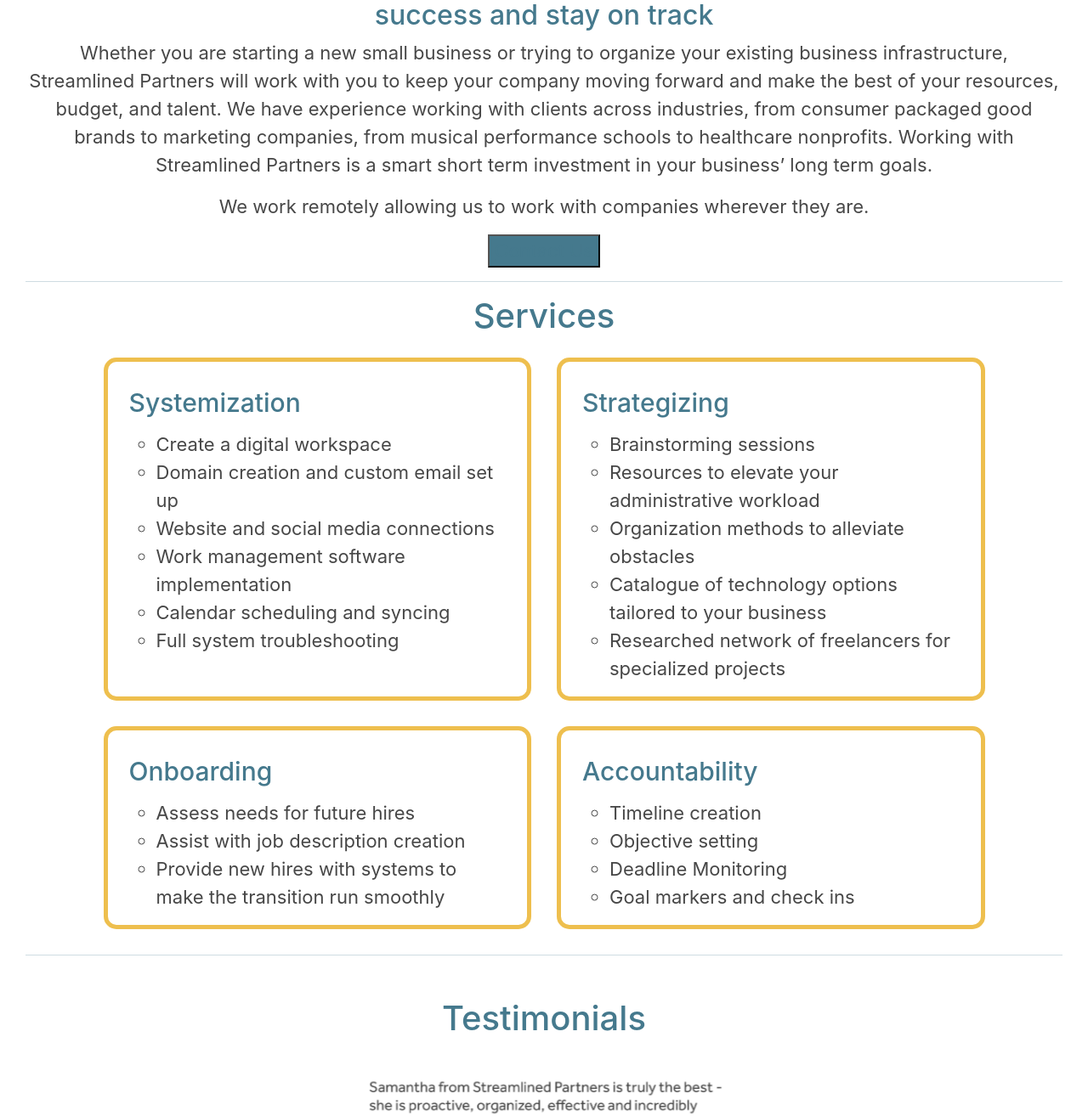
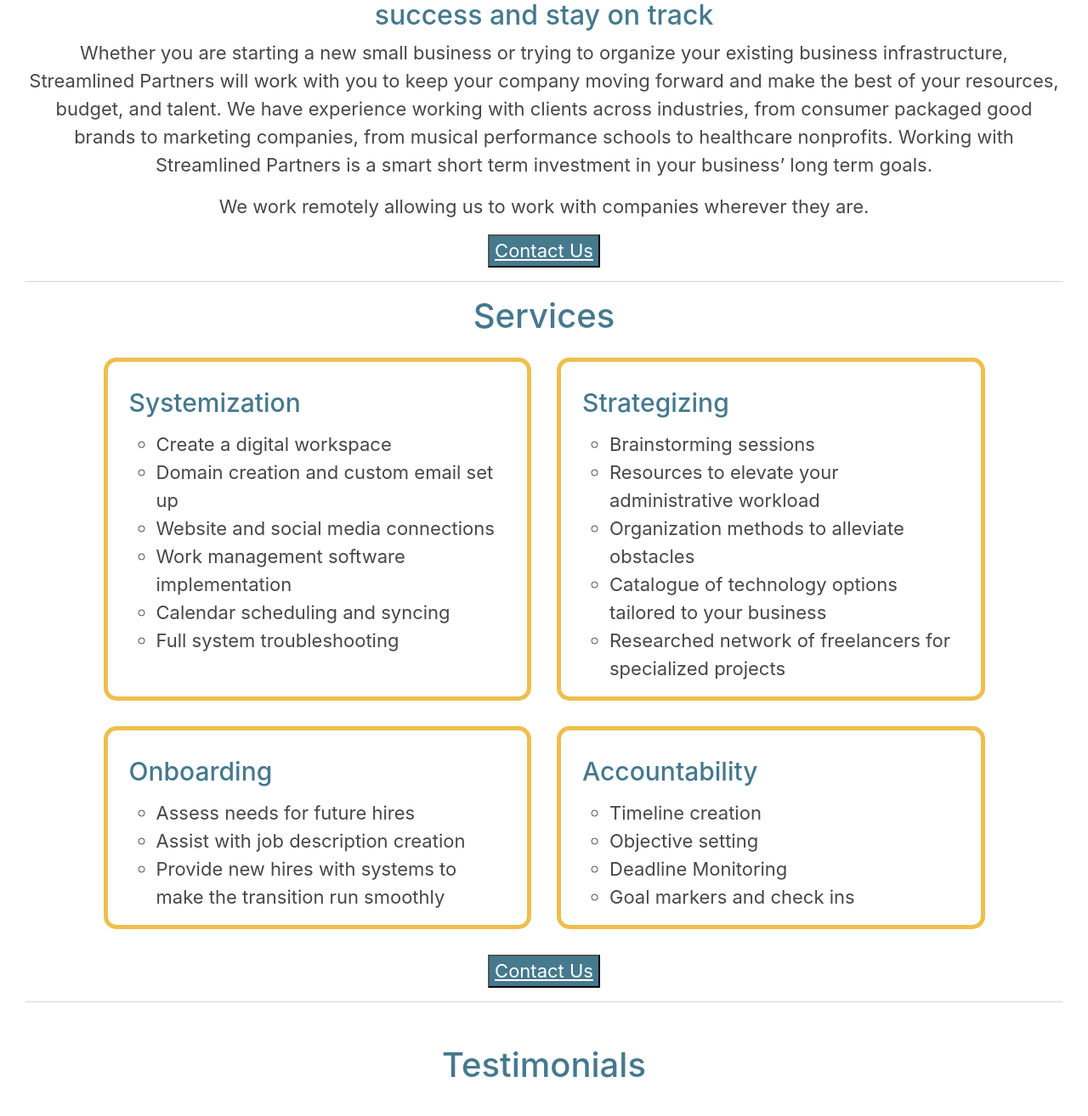
Before and after one commit to rhkearns/streamlined_1, a React (Create React App) app: page / in a window 1280 px wide. Shown: the part 1253-2567 px from the top of the page at 85% size. Built offline with nearby package versions, Linux system fonts and the light colour scheme; the HTML template or start-up script is replaced by a standard one; a web font is replaced by a local one.

Commit message:
add contact buttons

```diff
--- a/src/Components/ContentBody/ContentBody.jsx
+++ b/src/Components/ContentBody/ContentBody.jsx
@@ -25,11 +25,10 @@
 				<p>
 					We work remotely allowing us to work with companies wherever they are.
 				</p>{' '}
-				<button id="cta-button"><a href="https://airtable.com/embed/shrggi2IoXGexh59K?backgroundColor=cyan">Contact Us</a></button>
+				<button id="cta-button"><a id="link" href="https://airtable.com/embed/shrggi2IoXGexh59K?backgroundColor=cyan">Contact Us</a></button>
 {' '}
 			</div>
 			<hr className="line" />
-			{/* <div className="service-section"> */}
 			<h2 id="service-title">Services</h2>
 				<div className="services">
 					<div id="systemization">
@@ -75,8 +74,8 @@
 							<li>Goal markers and check ins</li>
 						</ul>
 					</div>
-				</div>
-			{/* </div> */}
+			</div>
+			<button id="cta-button"><a id="link" href="https://airtable.com/embed/shrggi2IoXGexh59K?backgroundColor=cyan">Contact Us</a></button>
 			<hr className="line" />
 		</div>
 	);
--- a/src/Components/ContentBody/ContentBody.scss
+++ b/src/Components/ContentBody/ContentBody.scss
@@ -12,8 +12,11 @@
 }
 
 #cta-button {
+	background-color: $blue;
+}
+
+#link {
 	color: white;
-	background-color: $blue;
 }
 
 #top-line {
```
